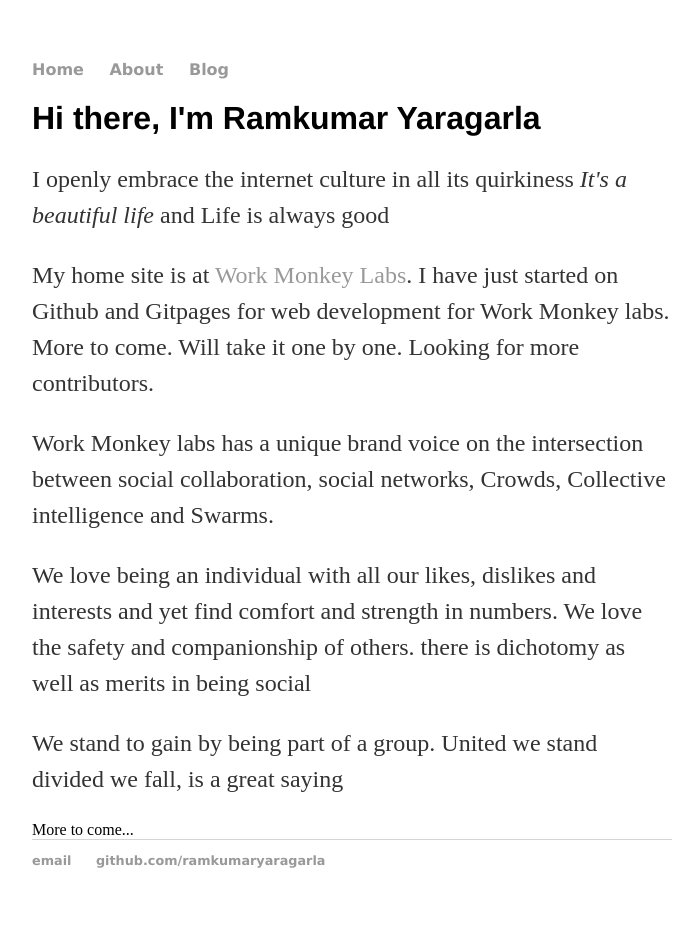
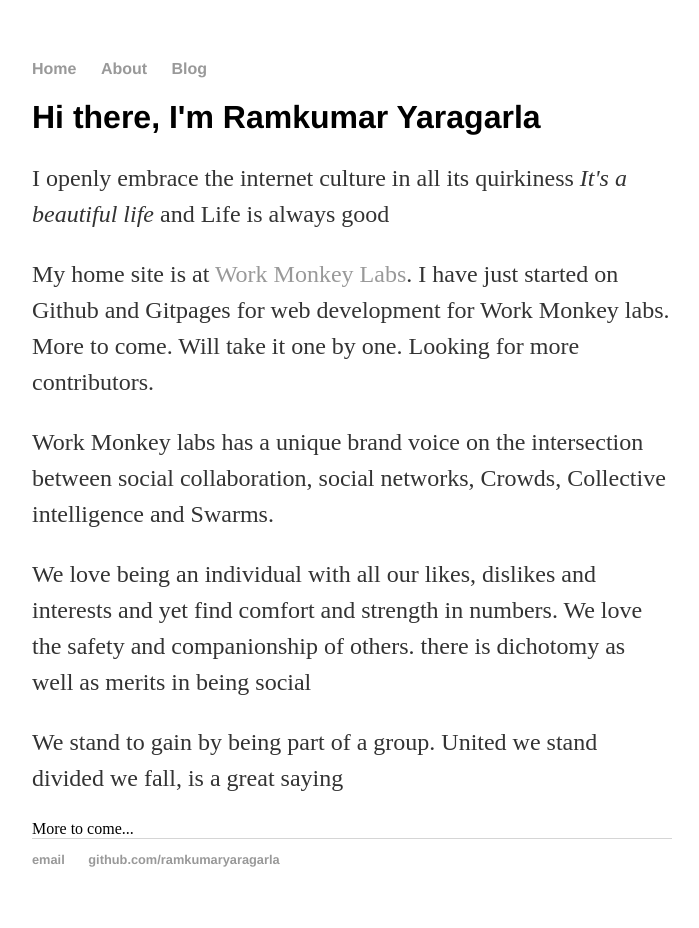
Before and after one commit to RamkumarYaragarla/worko, a Jekyll site: the page built from index.html, in a window 1280 px wide. Shown: the whole page, without its empty margins (288-987 px from the left). Built offline with Jekyll 4.4.1, drawn with Linux system fonts in a browser that asks for light colours.

Commit message:
Update main.css

```diff
--- a/css/main.css
+++ b/css/main.css
@@ -3,10 +3,10 @@ body {
     width: 50%;
 }
 nav ul, footer ul {
-    font-family:'verdana', 'Arial', 'Sans-Serif';
+    font-family:'Helvetica', 'Arial', 'Sans-Serif';
     padding: 0px;
     list-style: none;
-    font-weight: bold;
+    font-weight: bold;Helvetica
 }
 nav ul li, footer ul li {
     display: inline;
```
